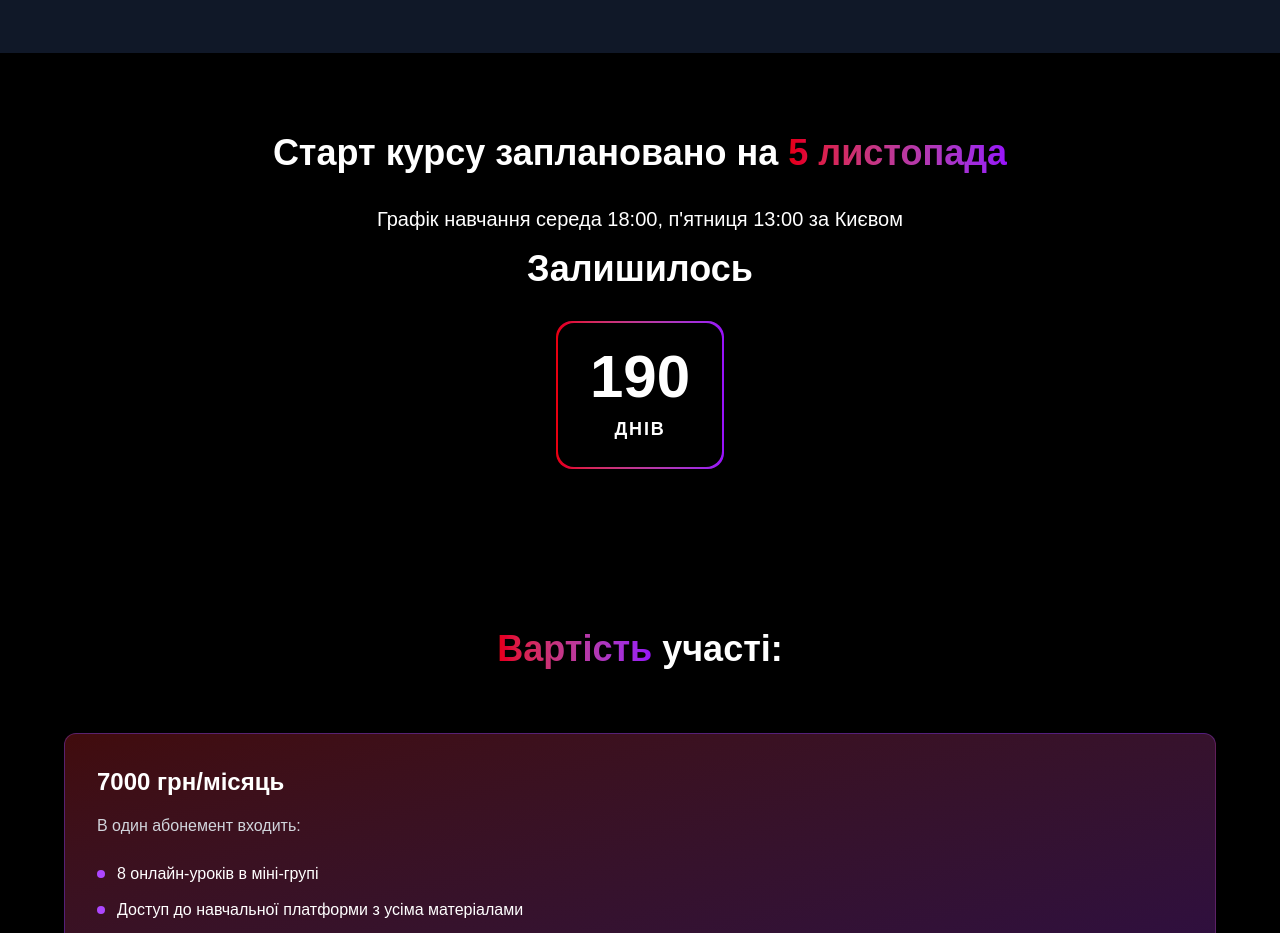
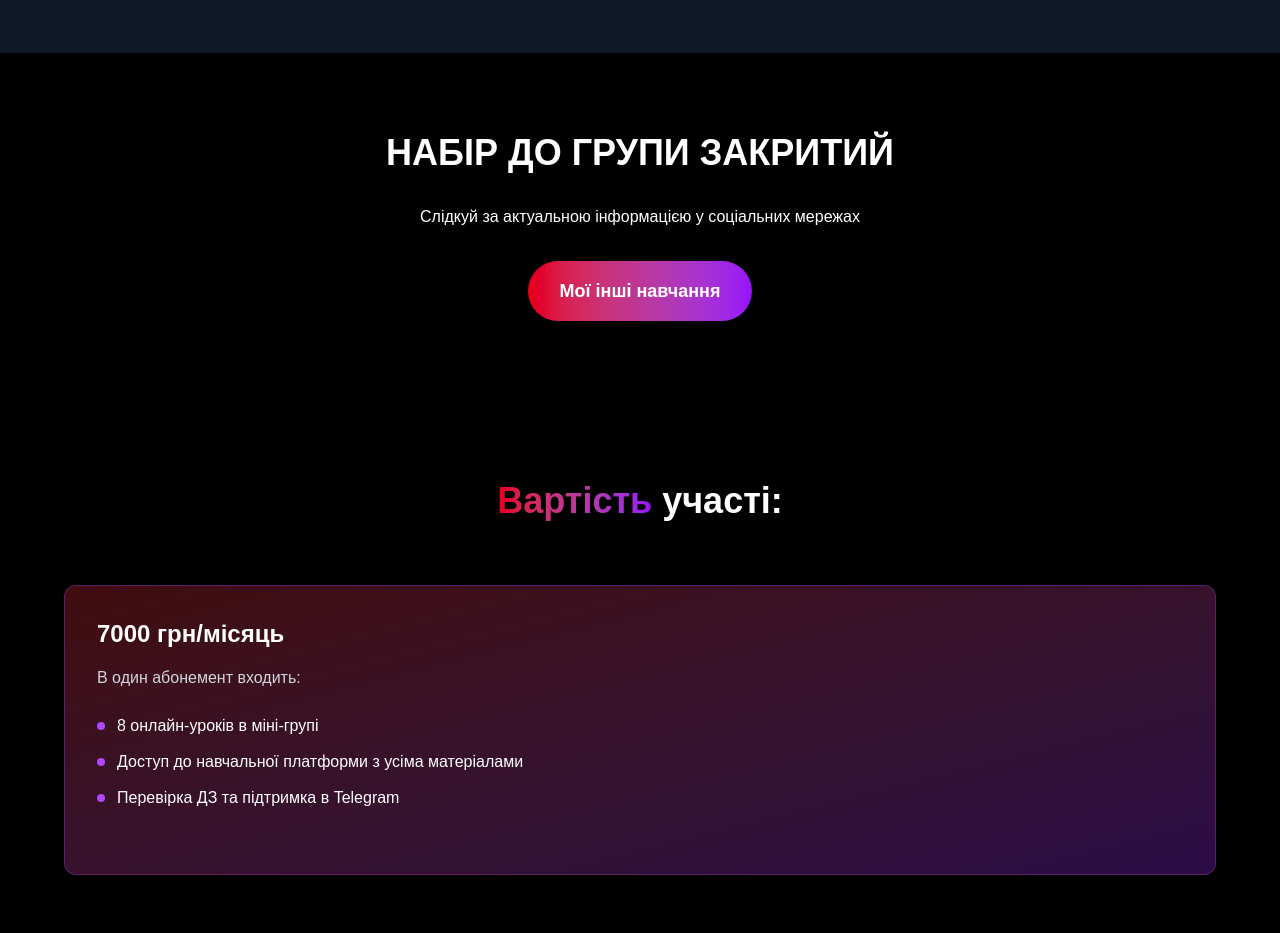
Before and after one commit to GrigoriyShkarta/extreme-group, a Next.js app: page / in a window 1280 px wide. Shown: the part 3440-4373 px from the top of the page. Built offline with nearby package versions, Linux system fonts and the light colour scheme.

Commit message:
remove date

```diff
--- a/components/CountDown.tsx
+++ b/components/CountDown.tsx
@@ -2,65 +2,70 @@
 
 // import {useEffect, useState} from 'react'
 
-import {useEffect, useState} from "react";
+import Link from "next/link";
 
 export default function Countdown() {
-	const targetDate = new Date('2025-11-05T00:00:00') // Старт 10 квітня
-	const [timeLeft, setTimeLeft] = useState({
-		days: 0,
-		hours: 0,
-		minutes: 0,
-	})
+	// const targetDate = new Date('2025-11-05T00:00:00') // Старт 10 квітня
+	// const [timeLeft, setTimeLeft] = useState({
+	// 	days: 0,
+	// 	hours: 0,
+	// 	minutes: 0,
+	// })
+  //
+	// useEffect(() => {
+	// 	const interval = setInterval(() => {
+	// 		const now = new Date()
+	// 		const difference = targetDate.getTime() - now.getTime()
+  //
+	// 		if (difference > 0) {
+	// 			const days = Math.floor(difference / (1000 * 60 * 60 * 24))
+	// 			const hours = Math.floor((difference / (1000 * 60 * 60)) % 24)
+	// 			const minutes = Math.floor((difference / (1000 * 60)) % 60)
+	// 			setTimeLeft({ days, hours, minutes })
+	// 		} else {
+	// 			clearInterval(interval)
+	// 		}
+	// 	}, 1000)
 
-	useEffect(() => {
-		const interval = setInterval(() => {
-			const now = new Date()
-			const difference = targetDate.getTime() - now.getTime()
-
-			if (difference > 0) {
-				const days = Math.floor(difference / (1000 * 60 * 60 * 24))
-				const hours = Math.floor((difference / (1000 * 60 * 60)) % 24)
-				const minutes = Math.floor((difference / (1000 * 60)) % 60)
-				setTimeLeft({ days, hours, minutes })
-			} else {
-				clearInterval(interval)
-			}
-		}, 1000)
-
-		return () => clearInterval(interval)
-	}, [])
+	// 	return () => clearInterval(interval)
+	// }, [])
 
 	return (
 		<section className='py-20 px-4 sm:px-6 bg-black text-white'>
 			<div className='max-w-4xl mx-auto text-center'>
-				<h2 className='text-3xl md:text-4xl font-bold mb-8'>
-					Старт курсу заплановано на{' '}
-					<span className='bg-gradient-to-r from-red-600 to-purple-600 bg-clip-text text-transparent'>
-						5 листопада
-					</span>
-				</h2>
+				{/*<h2 className='text-3xl md:text-4xl font-bold mb-8'>*/}
+				{/*	Старт курсу заплановано на{' '}*/}
+				{/*	<span className='bg-gradient-to-r from-red-600 to-purple-600 bg-clip-text text-transparent'>*/}
+				{/*		5 листопада*/}
+				{/*	</span>*/}
+				{/*</h2>*/}
 
-				<p className='mb-4 text-xl'>
-					Графік навчання середа 18:00, п&#39;ятниця 13:00 за Києвом
-				</p>
+				{/*<p className='mb-4 text-xl'>*/}
+				{/*	Графік навчання середа 18:00, п&#39;ятниця 13:00 за Києвом*/}
+				{/*</p>*/}
 
-				<h2 className='text-2xl md:text-4xl font-bold mb-8'>Залишилось</h2>
+				{/*<h2 className='text-2xl md:text-4xl font-bold mb-8'>Залишилось</h2>*/}
 
-				<div className='flex justify-center gap-6 text-2xl font-semibold'>
-					<div className='p-[2px] rounded-2xl bg-gradient-to-r from-red-600 to-purple-600 shadow-lg'>
-						<div className='flex flex-col items-center justify-center px-8 py-6 bg-black rounded-2xl backdrop-blur-md'>
-							<span className='text-6xl font-extrabold'>{timeLeft.days}</span>
-							<span className='mt-2 text-lg uppercase tracking-widest'>
-								Днів
-							</span>
-						</div>
-					</div>
-				</div>
-				{/* <h2 className='text-3xl md:text-4xl font-bold mb-8'>*/}
-				{/* НАБІР ДО ГРУПИ ЗАКРИТИЙ*/}
+				{/*<div className='flex justify-center gap-6 text-2xl font-semibold'>*/}
+				{/*	<div className='p-[2px] rounded-2xl bg-gradient-to-r from-red-600 to-purple-600 shadow-lg'>*/}
+				{/*		<div className='flex flex-col items-center justify-center px-8 py-6 bg-black rounded-2xl backdrop-blur-md'>*/}
+				{/*			<span className='text-6xl font-extrabold'>{timeLeft.days}</span>*/}
+				{/*			<span className='mt-2 text-lg uppercase tracking-widest'>*/}
+				{/*				Днів*/}
+				{/*			</span>*/}
+				{/*		</div>*/}
+				{/*	</div>*/}
+				{/*</div>*/}
+				 <h2 className='text-3xl md:text-4xl font-bold mb-8'>
+				 НАБІР ДО ГРУПИ ЗАКРИТИЙ
 				{/*/!* Набір у групу на вересень відкрито! *!/*/}
-				{/* </h2>*/}
-				{/* <p>Слідкуй за актуальною інформацією у соціальних мережах</p>*/}
+				 </h2>
+				 <p>Слідкуй за актуальною інформацією у соціальних мережах</p>
+        <Link href="https://ys-vocal-coach.vercel.app/#products" target="_blank">
+          <button
+            className='mt-8 cursor-pointer bg-gradient-to-r from-red-600 to-purple-600 px-8 py-4 rounded-full font-bold text-lg hover:opacity-90 transition mx-auto'
+          >Мої інші навчання</button>
+        </Link>
 				{/* <p>Графік занять:</p> */}
 				{/* <p>
 					Понеділок, четвер: 11:00 - 13:00 (тривалість заняття від 1 до 2 годин)
```
